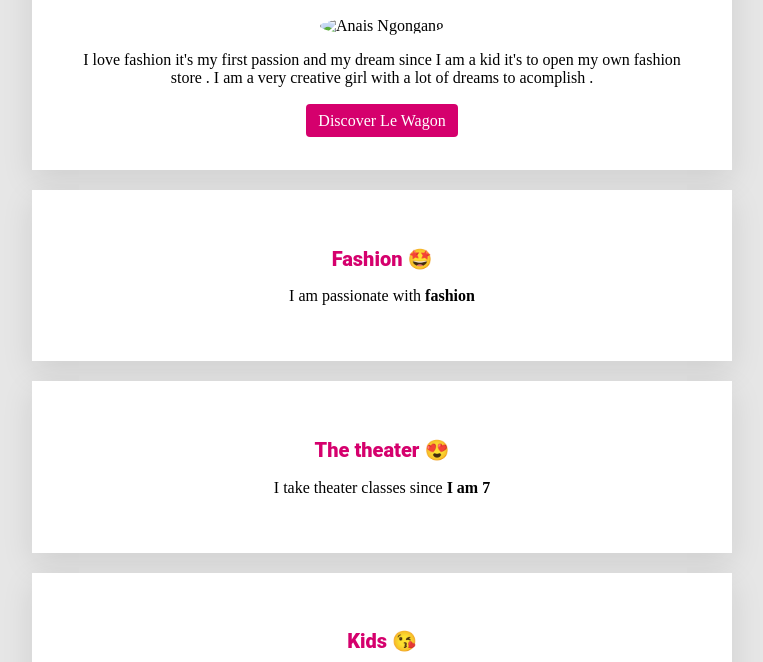
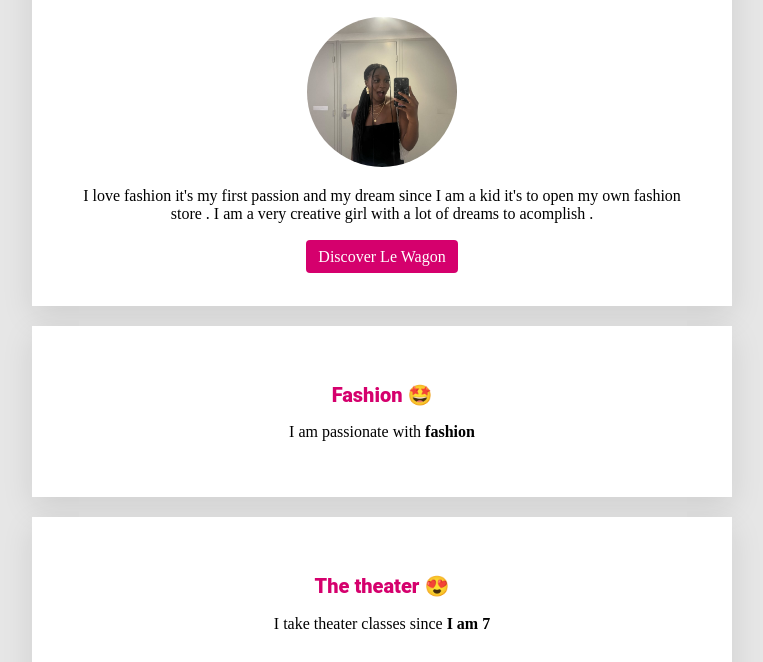
Before and after one commit to anais-ngongang/my-profile, a plain HTML site: page index.html in a window 1280 px wide. Shown: the part 138-800 px from the top of the page, without its empty margins (258-1021 px from the left). Drawn offline with Linux system fonts and the light colour scheme; a web font is replaced by a local one.

Commit message:
Update index.html

```diff
--- a/index.html
+++ b/index.html
@@ -15,7 +15,7 @@
   <div class="container">
    <div class="card-white" id="introduction">
       <h1>Hello I'm Anais <3</h1>
-      <img src="images/image-profile.jpg" class="img-circle" alt="Anais Ngongang">
+      <img src="image-profile.jpg" class="img-circle" alt="Anais Ngongang">
       <p>
        I love fashion it's my first passion and my dream since I am a kid it's to open my own fashion store . I am a very creative girl with a lot of dreams to acomplish .
       </p>
```
